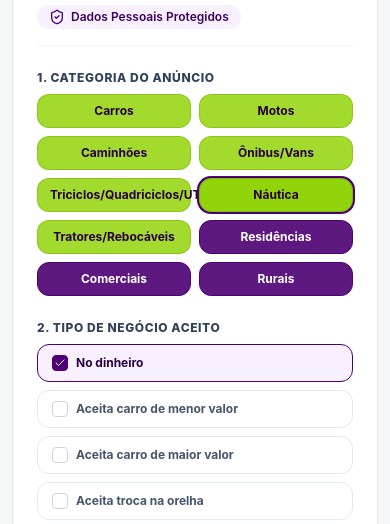
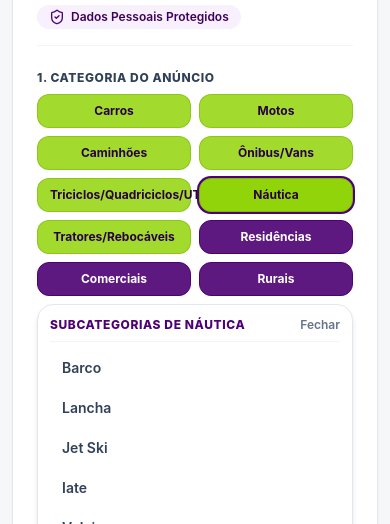
Before and after one commit to Delmar007/proposta-casada, a Next.js app: page /anunciar in a window 390 px wide. Both pictures are taken after a click on the button "Náutica". Shown: the part 320-844 px from the top of the page. Built offline with nearby package versions, Linux system fonts and the light colour scheme; no server answers.

Commit message:
feat(anunciar): menu vertical de subcategorias abaixo das categorias

```diff
--- a/src/app/anunciar/page.tsx
+++ b/src/app/anunciar/page.tsx
@@ -9,6 +9,7 @@ import type { FipeBrandOption, FipeModelOption } from '@/lib/fipe/fipe-service';
 import { useActiveUser } from '@/components/ActiveUserProvider';
 import { TradeInPhotoUploader, UploadedPhotoItem } from '@/components/TradeInPhotoUploader';
 import { BRAZIL_STATES, getCitiesByUF } from '@/lib/geo/brazil-locations';
+import { CATEGORY_SUBCATEGORIES } from '@/lib/domain/categories';
 
 const VEHICLE_CATEGORIES = [
   'Carros',
@@ -60,6 +61,8 @@ export default function AnunciarPage() {
   const { userId } = useActiveUser();
 
   const [category, setCategory] = useState<string>('Carros');
+  const [selectedSubcategory, setSelectedSubcategory] = useState<string>('');
+  const [openSubcategoryMenu, setOpenSubcategoryMenu] = useState<boolean>(false);
   const [dealTypes, setDealTypes] = useState<DealTypeOption[]>(['no_dinheiro']);
   const [photos, setPhotos] = useState<UploadedPhotoItem[]>([]);
   const [submitting, setSubmitting] = useState(false);
@@ -194,6 +197,8 @@ export default function AnunciarPage() {
 
   const handleCategoryChange = (nextCat: string) => {
     setCategory(nextCat);
+    setSelectedSubcategory('');
+    setOpenSubcategoryMenu((prev) => (category === nextCat ? !prev : true));
     if ((PROPERTY_CATEGORIES as readonly string[]).includes(nextCat)) {
       const firstSub = PROPERTY_SUBTYPES[nextCat]?.[0] ?? 'Imóvel';
       setPropertyType(firstSub);
@@ -322,11 +327,18 @@ export default function AnunciarPage() {
         </div>
 
         <form onSubmit={handleSubmit} className="mt-6 space-y-6">
-          {/* 1. Categorias */}
+          {/* 1. Categorias + Menu vertical de subcategorias abaixo */}
           <div className="space-y-2">
-            <label className="block text-xs font-extrabold uppercase tracking-wider text-slate-700">
-              1. Categoria do Anúncio
-            </label>
+            <div className="flex flex-wrap items-center justify-between gap-2">
+              <label className="block text-xs font-extrabold uppercase tracking-wider text-slate-700">
+                1. Categoria do Anúncio
+              </label>
+              {selectedSubcategory && (
+                <span className="rounded-full bg-logo-purple-50 px-2.5 py-0.5 text-xs font-bold text-logo-purple">
+                  {category} → {selectedSubcategory}
+                </span>
+              )}
+            </div>
             <div className="grid grid-cols-2 gap-2 sm:grid-cols-5">
               {ALL_CATEGORIES.map((cat) => {
                 const selected = category === cat;
@@ -351,6 +363,51 @@ export default function AnunciarPage() {
                 );
               })}
             </div>
+
+            {/* Menu Vertical de Subcategorias embaixo de Categorias */}
+            {openSubcategoryMenu && CATEGORY_SUBCATEGORIES[category] && (
+              <div className="rounded-2xl border border-slate-200 bg-white p-3 shadow-md">
+                <div className="mb-2 flex items-center justify-between border-b border-slate-100 pb-2">
+                  <span className="text-xs font-extrabold uppercase tracking-wider text-logo-purple">
+                    Subcategorias de {category}
+                  </span>
+                  <button
+                    type="button"
+                    onClick={() => setOpenSubcategoryMenu(false)}
+                    className="text-xs font-semibold text-slate-500 hover:text-logo-purple"
+                  >
+                    Fechar
+                  </button>
+                </div>
+                <ul className="flex max-h-64 flex-col gap-1 overflow-y-auto">
+                  {CATEGORY_SUBCATEGORIES[category].map((sub) => {
+                    const isSubSelected = selectedSubcategory === sub;
+                    return (
+                      <li key={sub}>
+                        <button
+                          type="button"
+                          onClick={() => {
+                            setSelectedSubcategory(sub);
+                            if (isProperty) {
+                              setPropertyType(sub);
+                            }
+                            setOpenSubcategoryMenu(false);
+                          }}
+                          className={`flex w-full items-center justify-between rounded-lg px-3 py-2 text-left text-sm font-semibold transition ${
+                            isSubSelected
+                              ? 'bg-logo-purple-50 text-logo-purple'
+                              : 'text-slate-700 hover:bg-slate-50 hover:text-logo-purple'
+                          }`}
+                        >
+                          <span>{sub}</span>
+                          {isSubSelected && <Check className="h-4 w-4 text-logo-purple" />}
+                        </button>
+                      </li>
+                    );
+                  })}
+                </ul>
+              </div>
+            )}
           </div>
 
           {/* 2. Tipo de Negócio */}
--- a/src/components/Navbar.tsx
+++ b/src/components/Navbar.tsx
@@ -16,99 +16,7 @@ import {
 } from 'lucide-react';
 import { DEMO_USERS, useActiveUser } from './ActiveUserProvider';
 import { AuthModal } from './AuthModal';
-
-const CATEGORY_SUBCATEGORIES: Record<string, string[]> = {
-  Carros: [
-    'Sedã',
-    'Hatch',
-    'SUV',
-    'Picape / Camionete',
-    'Conversível',
-    'Jipe',
-    'Perua / Wagon',
-    'Cupê / Esportivo',
-    'Minivan / Monovolume',
-    'Elétrico / Híbrido',
-  ],
-  Motos: [
-    'Street / Urbana',
-    'Esportiva',
-    'Trail / Big Trail',
-    'Custom / Cruiser',
-    'Scooter',
-    'Naked',
-    'Off-Road / Cross',
-  ],
-  Caminhões: [
-    'Leve / VUC',
-    '3/4',
-    'Toco (4x2)',
-    'Truck (6x2 / 6x4)',
-    'Cavalo Mecânico',
-    'Baú / Sider',
-    'Caçamba / Basculante',
-  ],
-  'Ônibus/Vans': [
-    'Van de Passageiros',
-    'Furgão',
-    'Micro-ônibus',
-    'Ônibus Rodoviário',
-    'Ônibus Urbano',
-    'Escolar / Executivo',
-  ],
-  'Triciclos/Quadriciclos/UTVs': [
-    'Triciclo',
-    'Quadriciclo (ATV)',
-    'UTV / Side-by-Side',
-    'Buggy',
-  ],
-  Náutica: [
-    'Barco',
-    'Lancha',
-    'Jet Ski',
-    'Iate',
-    'Veleiro',
-    'Bote / Inflável',
-    'Catamarã / Escuna',
-  ],
-  'Tratores/Rebocáveis': [
-    'Trator Agrícola',
-    'Colheitadeira',
-    'Carreta / Semirreboque',
-    'Reboque / Carretinha',
-    'Trailer / Motorhome',
-    'Implemento Agrícola',
-  ],
-  Residências: [
-    'Casa',
-    'Casa Condomínio',
-    'Apartamento',
-    'Cobertura',
-    'Sobrado',
-    'Sobrado Condomínio',
-    'Kitnet / Studio',
-    'Terreno Residencial',
-    'Terreno Condomínio',
-    'Terreno Comercial',
-  ],
-  Comerciais: [
-    'Sala Comercial',
-    'Loja / Ponto Comercial',
-    'Galpão / Depósito',
-    'Prédio Comercial',
-    'Hotel / Pousada',
-    'Terreno Comercial',
-  ],
-  Rurais: [
-    'Fazenda',
-    'Sítio',
-    'Chácara',
-    'Haras',
-    'Área Rural / Gleba',
-  ],
-};
-
-const PRODUCT_CATEGORIES = Object.keys(CATEGORY_SUBCATEGORIES);
+import { CATEGORY_SUBCATEGORIES, PRODUCT_CATEGORIES } from '@/lib/domain/categories';
 
 export function Navbar() {
   const router = useRouter();
--- /dev/null
+++ b/src/lib/domain/categories.ts
@@ -0,0 +1,86 @@
+export const CATEGORY_SUBCATEGORIES: Record<string, string[]> = {
+  Carros: [
+    'Sedã',
+    'Hatch',
+    'SUV',
+    'Picape / Camionete',
+    'Conversível',
+    'Jipe',
+    'Perua / Wagon',
+    'Cupê / Esportivo',
+    'Minivan / Monovolume',
+    'Elétrico / Híbrido',
+  ],
+  Motos: [
+    'Street / Urbana',
+    'Esportiva',
+    'Trail / Big Trail',
+    'Custom / Cruiser',
+    'Scooter',
+    'Naked',
+    'Off-Road / Cross',
+  ],
+  Caminhões: [
+    'Leve / VUC',
+    '3/4',
+    'Toco (4x2)',
+    'Truck (6x2 / 6x4)',
+    'Cavalo Mecânico',
+    'Baú / Sider',
+    'Caçamba / Basculante',
+  ],
+  'Ônibus/Vans': [
+    'Van de Passageiros',
+    'Furgão',
+    'Micro-ônibus',
+    'Ônibus Rodoviário',
+    'Ônibus Urbano',
+    'Escolar / Executivo',
+  ],
+  'Triciclos/Quadriciclos/UTVs': [
+    'Triciclo',
+    'Quadriciclo (ATV)',
+    'UTV / Side-by-Side',
+    'Buggy',
+  ],
+  Náutica: [
+    'Barco',
+    'Lancha',
+    'Jet Ski',
+    'Iate',
+    'Veleiro',
+    'Bote / Inflável',
+    'Catamarã / Escuna',
+  ],
+  'Tratores/Rebocáveis': [
+    'Trator Agrícola',
+    'Colheitadeira',
+    'Carreta / Semirreboque',
+    'Reboque / Carretinha',
+    'Trailer / Motorhome',
+    'Implemento Agrícola',
+  ],
+  Residências: [
+    'Casa',
+    'Casa Condomínio',
+    'Apartamento',
+    'Cobertura',
+    'Sobrado',
+    'Sobrado Condomínio',
+    'Kitnet / Studio',
+    'Terreno Residencial',
+    'Terreno Condomínio',
+    'Terreno Comercial',
+  ],
+  Comerciais: [
+    'Sala Comercial',
+    'Loja / Ponto Comercial',
+    'Galpão / Depósito',
+    'Prédio Comercial',
+    'Hotel / Pousada',
+    'Terreno Comercial',
+  ],
+  Rurais: ['Fazenda', 'Sítio', 'Chácara', 'Haras', 'Área Rural / Gleba'],
+};
+
+export const PRODUCT_CATEGORIES = Object.keys(CATEGORY_SUBCATEGORIES);
```
